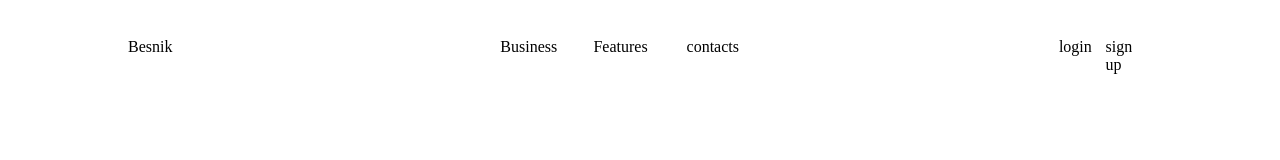
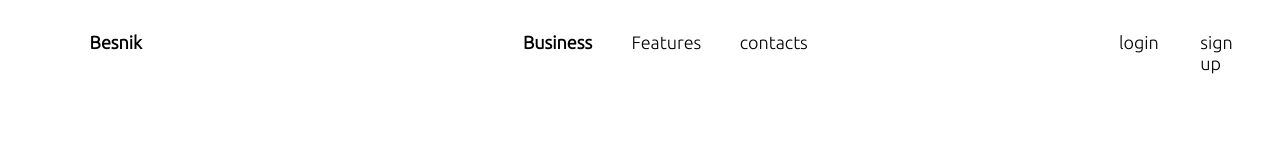
Before and after one commit to FizaShaheen/Gadgets-Web, a plain HTML site: page index.html in a window 1280 px wide. Drawn offline with Linux system fonts and the light colour scheme.

Commit message:
third commit

```diff
--- a/index.html
+++ b/index.html
@@ -1,14 +1,17 @@
 <!DOCTYPE html>
 <head>
     <title>Gadgets web</title>
+    <link rel="preconnect" href="https://fonts.gstatic.com">
+    <link href="https://fonts.googleapis.com/css2?family=Ubuntu:wght@300&display=swap" rel="stylesheet">
     <link rel="stylesheet" href="./main/style.css">
 </head>
 <body>
-    <div class="mother-div"><div class="first">
-        <p>Besnik</p>
+    <div class="mother-div">
+        <div class="first">
+        <p><strong>Besnik</strong></p>
     </div>
     <div class="second">
-        <p>Business</p>
+        <p><strong>Business</strong></p>
     </div>
     <div class="third">
        <p>Features</p>
@@ -23,5 +26,8 @@
         <p>sign up</p>
     </div>
 </div>
+<div class="container">
+
+</div>
 </body>
 </html>
--- a/main/style.css
+++ b/main/style.css
@@ -1,14 +1,18 @@
+
 *{
     margin: 0;
     padding: 0;
 }
+
 .mother-div{
     display: flex;
-    margin-top: 3%;
+    margin-top: 2.5%;
+    font-size: large;
+    font-family: 'Ubuntu', sans-serif;
 }
 .first{
     width: 80vh;
-    padding-left:10% ;
+    padding-left:7% ;
 }
 .second{
     width: 20vh;
@@ -17,12 +21,12 @@
     width: 20vh;
 }
 .fourth{
-    width: 80vh;
+    width: 70vh;
 }
 .fifth{
-    width: 10vh;
+    width: 15vh;
 }
 .sixth{
     width: 10vh;
-    padding-right:10% ;
+    padding-right:2% ;
 }
```
